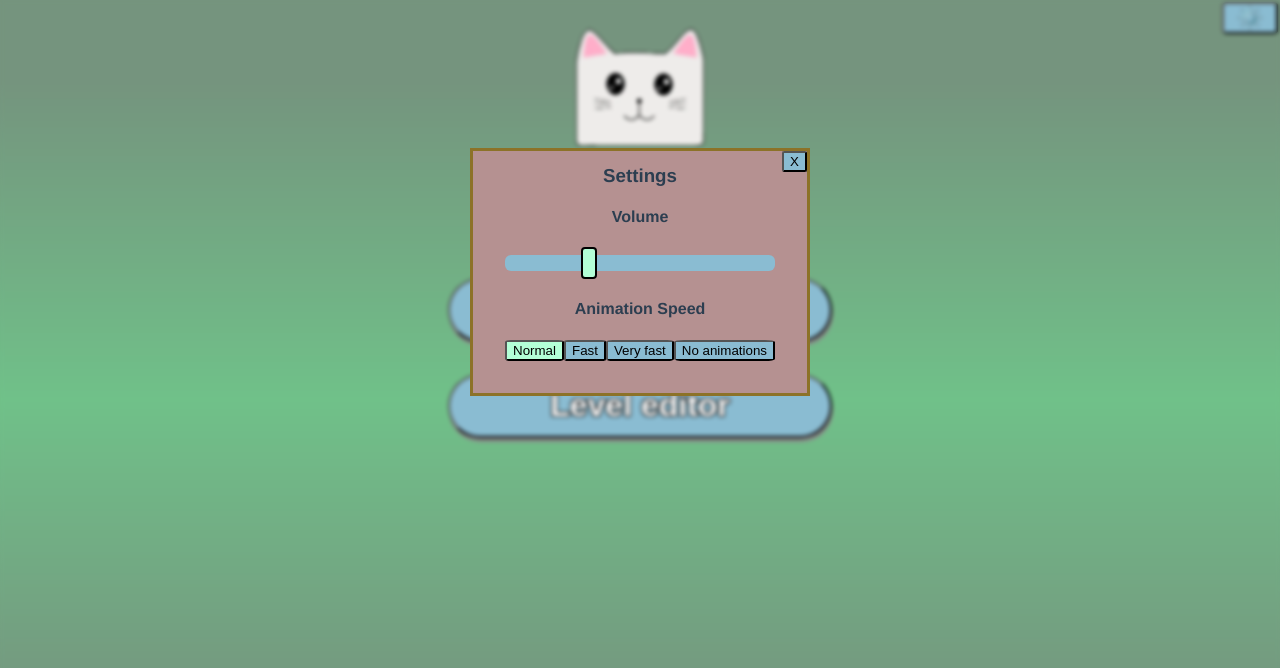
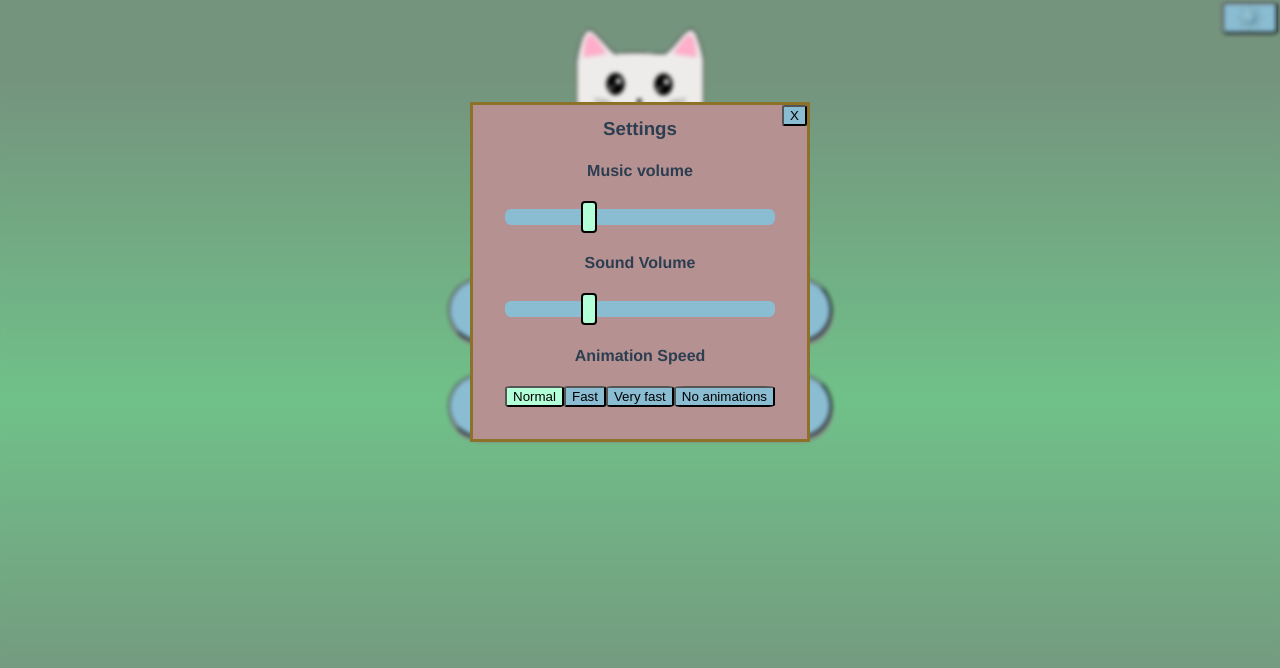
Before and after one commit to enwrath/catpuzzle, a Vue app: page /game/1 in a window 1280 px wide. Both pictures are taken after a click on the button "⚙️". Shown: the top 668 px of the page. Built offline with nearby package versions, Linux system fonts and the light colour scheme.

Commit message:
Start music when user interacts with game. Separate volume music/sounds

```diff
--- a/src/App.vue
+++ b/src/App.vue
@@ -1,5 +1,5 @@
 <template>
-  <div id="app">
+  <div id="app" @click="startMusic">
     <button id="opensettings" @click="showSettings = true">⚙️</button>
     <Settings v-if="showSettings" @closesettings="showSettings = false" :settings="settings" @playsound="playSound" @updateSettings="updateSettings"></Settings>
     <keep-alive>
@@ -7,6 +7,8 @@
     </keep-alive>
     <router-view v-if="!$route.meta.keepAlive" @playsound="playSound"></router-view>
     <div hidden>
+      <audio id="music" preload="auto" loop :src="require(`@/assets/music.ogg`)">
+      </audio>
       <input id="animSpeed" type="number" disabled v-model="settings.animationDuration" />
       <img :src="`${img}`" :key="`preloadimage-${key}`" v-for="(img, key) in images">
     </div>
@@ -25,7 +27,8 @@ export default {
       images: {},
       settings: {
         animationDuration: 1000,
-        volume: 0.3
+        volume: 0.3,
+        volumemusic: 0.3
       },
       showSettings: false,
       sounds: {
@@ -46,19 +49,32 @@ export default {
     },
     updateSettings(e) {
       this.settings = e;
+      document.getElementById("music").volume = this.settings.volumemusic;
       this.saveSettings();
+    },
+    startMusic() {
+      document.getElementById("music").volume = this.settings.volumemusic;
+      document.getElementById("music").play();
     },
     loadSettings() {
       const a = localStorage.getItem("animSpeed");
       if (a !== null) this.settings.animationDuration = parseInt(a);
 
+      const b = localStorage.getItem("volume");
+      if (b !== null) {
+        this.settings.volume = parseFloat(b);
+      }
 
-      const b = localStorage.getItem("volume");
-      if (b !== null) this.settings.volume = parseFloat(b);
+      const c = localStorage.getItem("volumemusic");
+      if (c !== null) {
+        this.settings.volumemusic = parseFloat(c);
+        document.getElementById("music").volume = this.settings.volumemusic;
+      }
     },
     saveSettings() {
       localStorage.setItem("animSpeed", this.settings.animationDuration);
       localStorage.setItem("volume", this.settings.volume);
+      localStorage.setItem("volumemusic", this.settings.volumemusic);
     },
     playSound(e){
       console.log(e)
--- a/src/components/Settings.vue
+++ b/src/components/Settings.vue
@@ -4,7 +4,10 @@
       <button class="topright" @click="$emit('closesettings')">X</button>
       <h3>Settings</h3>
 
-      <h4>Volume</h4>
+      <h4>Music volume</h4>
+      <input type="range" id="volumemusic" name="volume" min="0" max="1" step="0.01" v-model.number="volumemusic" @change="volumeChangeMusic">
+
+      <h4>Sound Volume</h4>
       <input type="range" id="volume" name="volume" min="0" max="1" step="0.01" v-model.number="volume" @change="volumeChange">
 
       <h4>Animation Speed</h4>
@@ -26,7 +29,8 @@ export default {
   data() {
     return {
       animationDuration: this.settings.animationDuration,
-      volume: this.settings.volume
+      volume: this.settings.volume,
+      volumemusic: this.settings.volumemusic
     }
   },
   methods: {
@@ -34,8 +38,11 @@ export default {
       this.updateSettings();
       this.$emit('playsound', 'good');
     },
+    volumeChangeMusic() {
+      this.updateSettings();
+    },
     updateSettings() {
-      const newSettings = {animationDuration: this.animationDuration, volume: this.volume};
+      const newSettings = {animationDuration: this.animationDuration, volume: this.volume, volumemusic: this.volumemusic};
       this.$emit("updateSettings", newSettings);
     },
     changeSpeed(e) {
```
